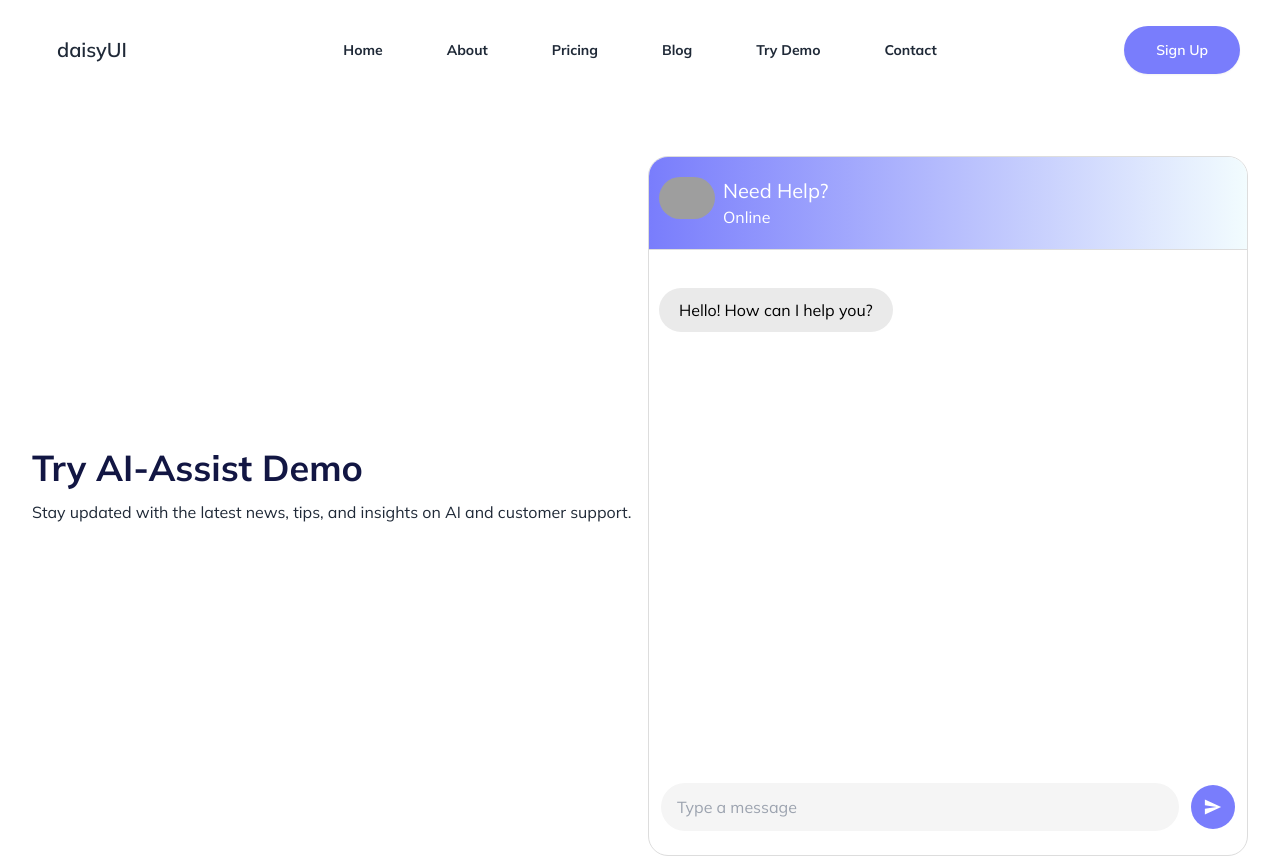
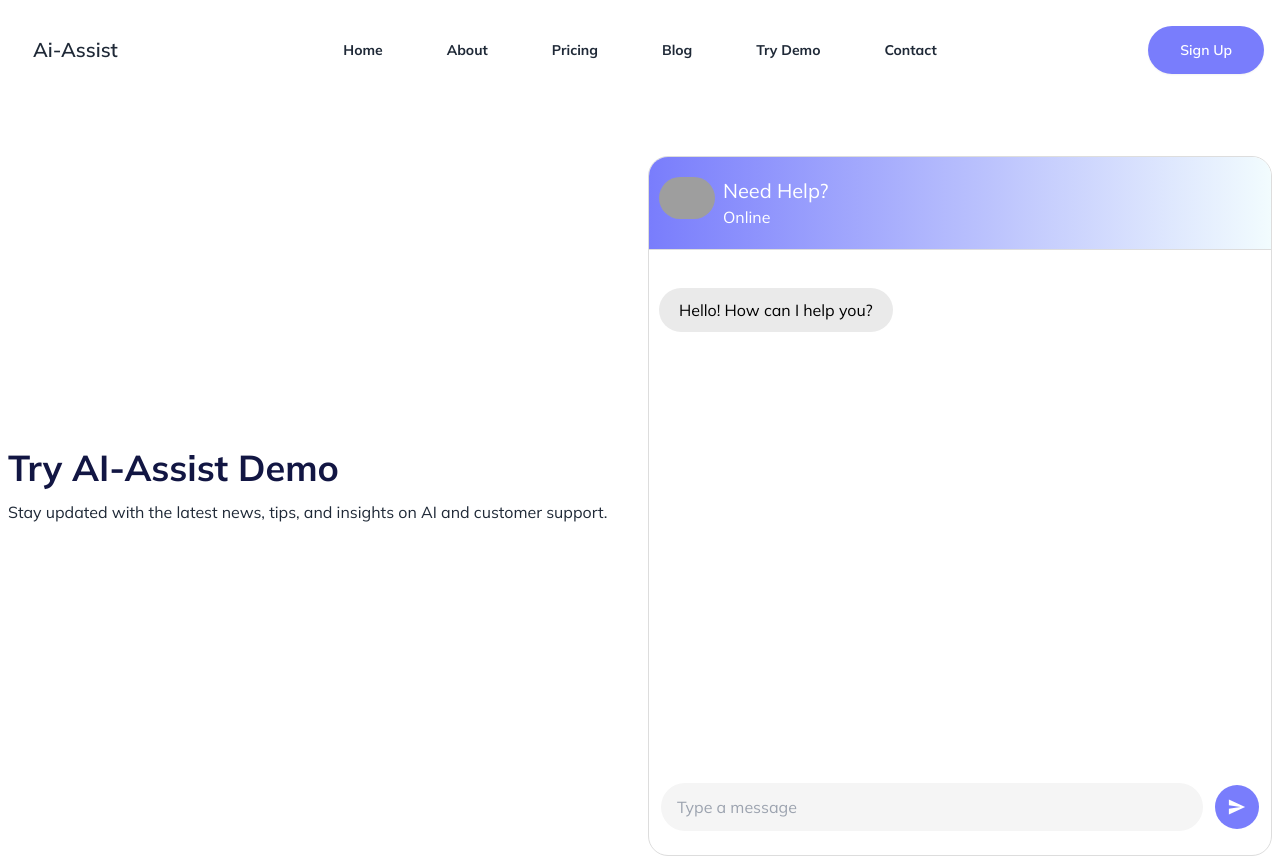
Before and after one commit to iTahmiid/ai-assist, a Next.js app: page /tryDemo in a window 1280 px wide. Shown: the top 857 px of the page. Built offline with nearby package versions, Linux system fonts and the light colour scheme; grey boxes are pictures that could not be loaded.

Commit message:
added new container and spacing

```diff
--- a/app/about/page.js
+++ b/app/about/page.js
@@ -42,7 +42,7 @@ function About() {
                          </div>
                     </div>
 
-                    <div className='max-w-6xl mx-auto'>
+                    <div className='mx-auto'>
                          <div>
                               <h1 className="text-2xl lg:text-4xl mb-4 font-bold  mt-44  relative">
                                    Our Team
--- a/app/globals.css
+++ b/app/globals.css
@@ -6,7 +6,6 @@ body {
   overflow-x: hidden;
   max-width: 100%;
   width: 100%;
-
 }
 
 html {
@@ -26,11 +25,11 @@ html {
 }
 
 .custom-underline::after {
-     content: '';
+  content: "";
   position: absolute;
   width: 100%;
   height: 5px;
-     background-color: #225BD7;
+  background-color: #225bd7;
   bottom: -1px;
   left: 0;
   transition: width 0.3s ease;
@@ -48,8 +47,8 @@ html {
 .chatbox {
   display: flex;
   flex-direction: column;
-     height: 700px;
-     max-width: 600px;
+  height: 700px; /* Default height */
+
   margin: auto;
   border: 1px solid #ddd;
 
@@ -58,18 +57,16 @@ html {
   border-radius: 20px;
 }
 
+/* Media query for small devices */
+
+
 .chatbox-header {
   border-bottom: 1px solid #ddd;
   padding: 20px 10px;
-     background: #797DFC;
-     background: linear-gradient(to right,
-               #797DFC, #f2fcfe);
+  background: #797dfc;
+  background: linear-gradient(to right, #797dfc, #f2fcfe);
   color: white;
 }
-
-
-
-
 
 .chatbox-body {
   flex: 1;
@@ -82,7 +79,6 @@ html {
   scrollbar-width: none;
 }
 
-
 .user-message,
 .bot-message {
   max-width: 100%;
@@ -91,40 +87,27 @@ html {
 
   position: relative;
   border-radius: 30px;
-
 }
 
 .user-message {
   align-self: flex-end;
-     background: #091E3A;
-     background: linear-gradient(to right,
-               #091E3A, #2F80ED, #2D9EE0);
+  background: #091e3a;
+  background: linear-gradient(to right, #091e3a, #2f80ed, #2d9ee0);
   color: white;
   text-align: right;
-
 }
 
 .bot-message {
   align-self: flex-start;
-     background-color: #EAEAEA;
+  background-color: #eaeaea;
   color: black;
   text-align: left;
-
 }
 
 .loader {
   display: flex;
   justify-content: center;
   align-items: center;
-}
-
-.loader hr {
-     width: 6px;
-     height: 6px;
-     margin: 3px;
-     border-radius: 50%;
-     background-color: #0078FF;
-     animation: loader 0.6s infinite alternate;
 }
 
 @keyframes loader {
@@ -137,17 +120,12 @@ html {
   }
 }
 
-
-
-
-
 .indicator-item {
   width: 10px;
   height: 10px;
-     background-color: #00FF00;
+  background-color: #00ff00;
   border-radius: 50%;
   position: absolute;
-
 }
 
 .loader hr {
@@ -156,16 +134,14 @@ html {
   background: linear-gradient(to right, #121643, #ffffff, #121643);
   background-size: 800px 50px;
   height: 20px;
-     width: 400px;
+
   animation: loader 3s infinite linear;
   margin-bottom: 10px;
 }
 
 @keyframes loader {
   0% {
-          background-position:
-
-               -800px 0px;
+    background-position: -800px 0px;
   }
 
   100% {
@@ -177,15 +153,13 @@ html {
   background: linear-gradient(-45deg, #121643, #124108, #3d555e, #0d352c);
   background-size: 400% 400%;
   animation: gradient 4s ease infinite;
-
 }
 
 .gradient-text {
-     background: linear-gradient(90deg, #797DFC, #9F94FC);
+  background: linear-gradient(90deg, #797dfc, #9f94fc);
   -webkit-background-clip: text;
   -webkit-text-fill-color: transparent;
 }
-
 
 @keyframes gradient {
   0% {
@@ -211,13 +185,13 @@ html {
 }
 
 .feature-card::before {
-     content: '';
+  content: "";
   position: absolute;
   top: 0;
   left: 0;
   width: 700px;
   height: 700px;
-     background: radial-gradient(circle, #797DFC, transparent, transparent);
+  background: radial-gradient(circle, #797dfc, transparent, transparent);
   opacity: 0;
   transition: opacity 0.3s ease-in-out;
   pointer-events: none;
@@ -225,16 +199,14 @@ html {
 
 .feature-card:hover::before {
   opacity: 1;
-
 }
-
 
 .card {
   position: relative;
 }
 
 .card .border-custom-right {
-     border-right: 1px solid #12132D26;
+  border-right: 1px solid #12132d26;
   /* Adjust color and thickness */
   height: 100%;
   width: 2px;
@@ -244,7 +216,7 @@ html {
 }
 
 .card .border-custom-top {
-     border-top: 1px solid #12132D26;
+  border-top: 1px solid #12132d26;
   /* Adjust color and thickness */
   width: 100%;
   height: 2px;
@@ -253,6 +225,4 @@ html {
   left: 0;
 }
 
-
-
 /* navbar  */
--- a/app/layout.js
+++ b/app/layout.js
@@ -31,7 +31,7 @@ export default function RootLayout({ children }) {
                <body className={mulish.className}>
 
 
-              <div className='container lg:max-w-7xl'>
+              <div className='px-2 mx-auto lg:max-w-7xl'>
               <Navbar></Navbar>
               </div>
 
@@ -39,7 +39,7 @@ export default function RootLayout({ children }) {
 
 
 
-                    <main className="container lg:max-w-7xl mx-autoab">
+                    <main className="px-2 lg:max-w-7xl mx-auto">
                          {children}
                     </main>
 
--- a/app/page.js
+++ b/app/page.js
@@ -27,8 +27,8 @@ export default function Home() {
 
      return (
           <main className="">
-               <header className="header p-10 lg:p-[120px]  relative">
-                    <div className="mb-6">
+               <header className="header p-10 lg:p-[120px] flex items-center justify-center  relative">
+                    <div className="mb-6 mt-8 lg:mt-0 text-center lg:text-left">
                          <div
                               className="relative"
 
--- a/components/Navbar.js
+++ b/components/Navbar.js
@@ -63,7 +63,7 @@ const Navbar = () => {
                 {navOption}
               </ul>
             </div>
-            <a className="btn btn-ghost text-xl">daisyUI</a>
+            <a className="btn btn-ghost text-xl">Ai-Assist</a>
           </div>
           <div className="navbar-center hidden lg:flex">
             <ul className="menu menu-horizontal px-1">{navOption}</ul>
```
Lines whose indentation alone changed are shown as unchanged.
